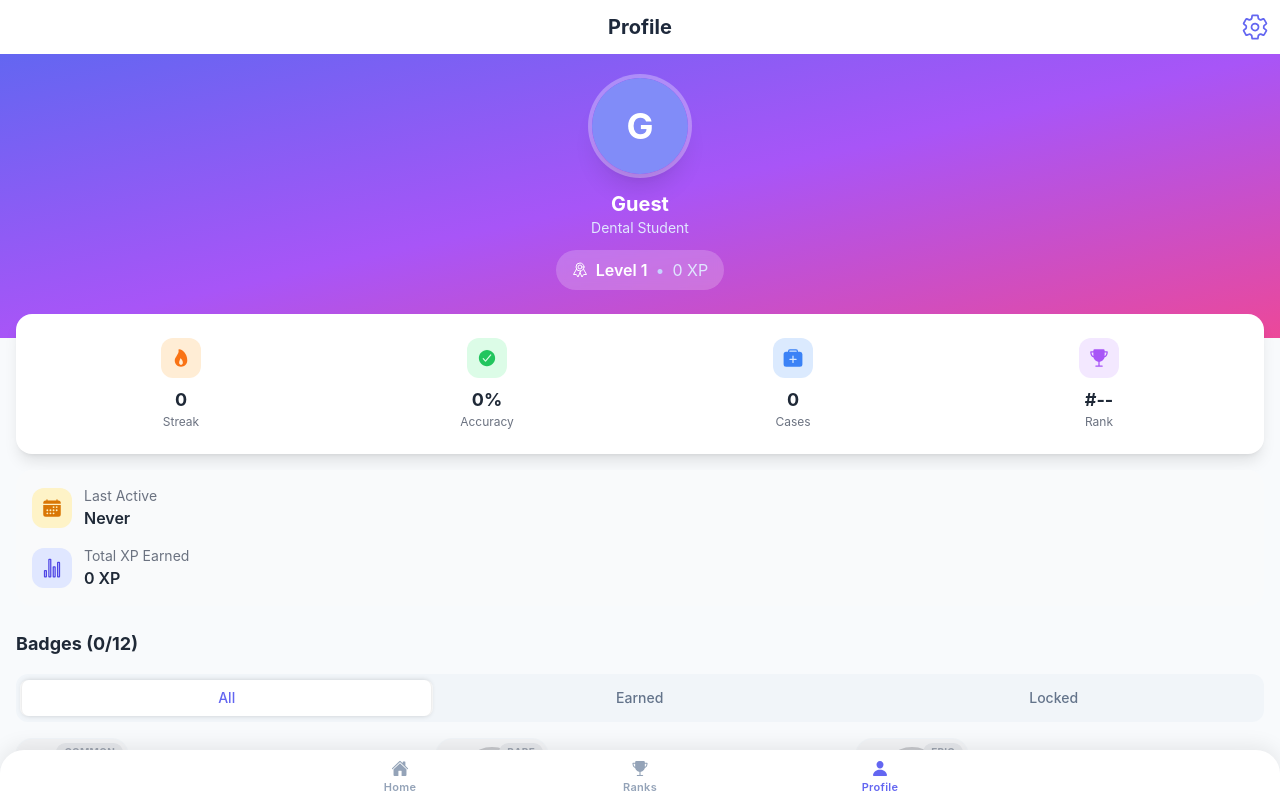
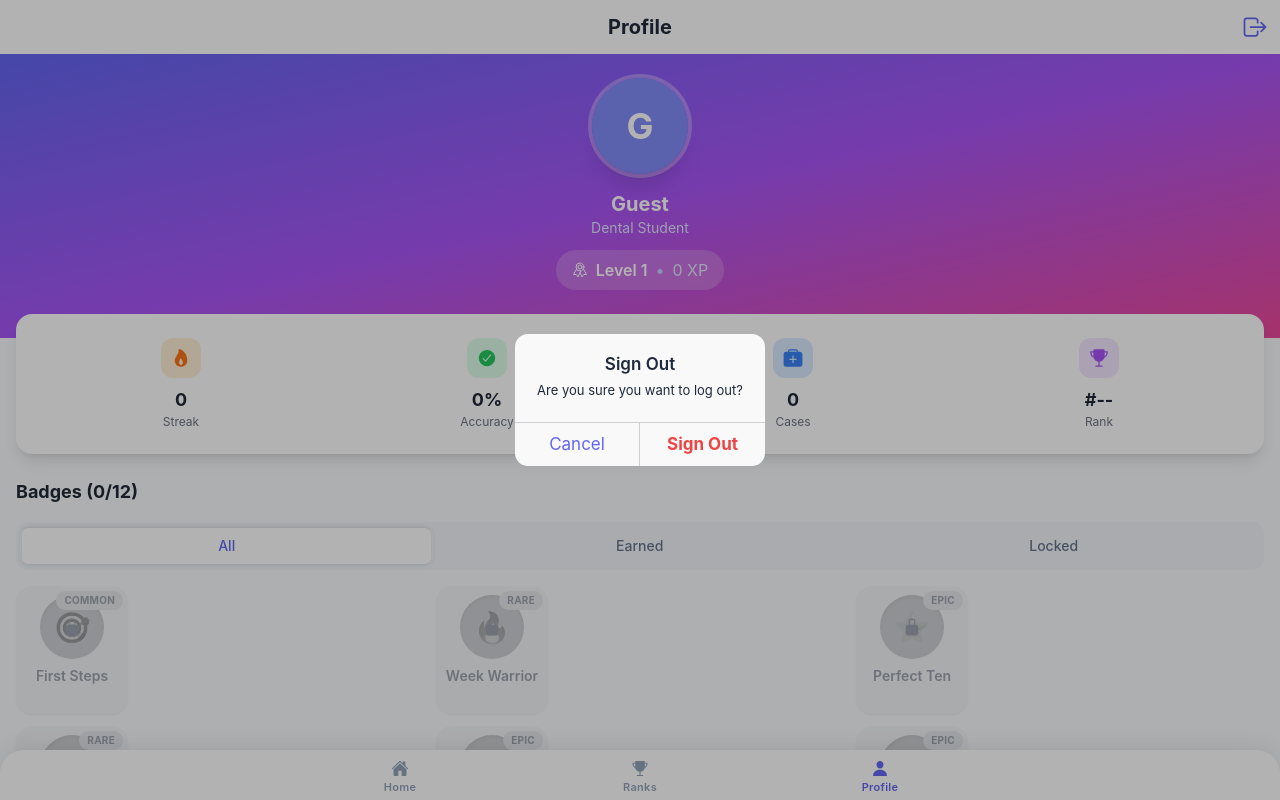
Before and after one commit to MadalinaMera/DentalSimApp, a React (Vite) app in the folder DentalSimFrontend/: page /tabs/profile in a window 1280 px wide. Both pictures are taken after a click on the element 1254 px from the left and 27 px from the top of the page. Built offline with nearby package versions, Linux system fonts and the light colour scheme.

Commit message:
add logout

```diff
--- a/DentalSimFrontend/src/pages/ProfileTab.tsx
+++ b/DentalSimFrontend/src/pages/ProfileTab.tsx
@@ -1,4 +1,5 @@
 import React, { useState } from 'react';
+import { useHistory } from 'react-router-dom'; // <--- 1. Import useHistory
 import {
     IonPage,
     IonHeader,
@@ -13,6 +14,7 @@ import {
     IonSegment,
     IonSegmentButton,
     useIonViewWillEnter,
+    IonAlert, // <--- 2. Import IonAlert for confirmation
 } from '@ionic/react';
 import {
     settingsOutline,
@@ -23,6 +25,7 @@ import {
     medkit,
     checkmarkCircle,
     calendar,
+    logOutOutline, // <--- 3. Import Logout Icon
 } from 'ionicons/icons';
 import {
     getAllBadges,
@@ -31,17 +34,20 @@ import {
 import BadgeComponent, { BadgeDetail } from '../components/BadgeComponent';
 
 const ProfileTab: React.FC = () => {
-    // State for real user data
+    const history = useHistory(); // <--- 4. Initialize History
     const [userProfile, setUserProfile] = useState<any>(null);
     const [earnedBadges, setEarnedBadges] = useState<Badge[]>([]);
+    const [showLogoutAlert, setShowLogoutAlert] = useState(false); // <--- 5. State for alert
 
-    const allBadges = getAllBadges(); // Get generic badge definitions (icons, desc)
+    const allBadges = getAllBadges().map(b => ({
+        ...b,
+        earnedAt: undefined
+    }));
 
     const [selectedBadge, setSelectedBadge] = useState<Badge | null>(null);
     const [showBadgeModal, setShowBadgeModal] = useState(false);
     const [badgeFilter, setBadgeFilter] = useState<string>('all');
 
-    // Fetch Data on Enter
     useIonViewWillEnter(() => {
         fetchProfile();
     });
@@ -59,13 +65,12 @@ const ProfileTab: React.FC = () => {
                 const data = await response.json();
                 setUserProfile(data);
 
-                // Map the "Names" from DB to full "Badge Objects" from Service
                 const earned = allBadges.filter(b =>
-                    data.earned_badges.includes(b.name) || // Check by name match
-                    data.earned_badges.includes(b.id)      // Or ID match (depending on how you saved it)
+                    data.earned_badges.includes(b.name) ||
+                    data.earned_badges.includes(b.id)
                 ).map(b => ({
                     ...b,
-                    earnedAt: new Date() // We don't store exact date in this simple DB model yet, so just mark as earned
+                    earnedAt: new Date()
                 }));
 
                 setEarnedBadges(earned);
@@ -75,27 +80,35 @@ const ProfileTab: React.FC = () => {
         }
     };
 
+    // --- LOGOUT LOGIC ---
+    const handleLogout = () => {
+        // 1. Clear the keys that keep us logged in
+        localStorage.removeItem('token');
+        localStorage.removeItem('user');
+
+        // 2. Redirect to Login (replace history so they can't go back)
+        history.replace('/login');
+    };
+    // --------------------
+
     const handleBadgeClick = (badge: Badge) => {
         setSelectedBadge(badge);
         setShowBadgeModal(true);
     };
 
-    // Filter Logic
     const filteredBadges = badgeFilter === 'earned'
         ? earnedBadges
         : badgeFilter === 'locked'
             ? allBadges.filter(b => !earnedBadges.find(eb => eb.id === b.id))
             : allBadges.map(b => {
-                // If earned, use the earned version (has date), else use locked version
                 const isEarned = earnedBadges.find(eb => eb.id === b.id);
                 return isEarned ? isEarned : b;
             });
 
-    // Display Helpers
     const username = userProfile?.username || 'Guest';
     const initial = username.charAt(0).toUpperCase();
     const xp = userProfile?.xp || 0;
-    const level = Math.floor(xp / 1000) + 1; // Calculate level from Real XP
+    const level = Math.floor(xp / 1000) + 1;
 
     return (
         <IonPage>
@@ -103,8 +116,8 @@ const ProfileTab: React.FC = () => {
                 <IonToolbar className="dentsim-toolbar">
                     <IonTitle className="text-center font-bold text-xl">Profile</IonTitle>
                     <IonButtons slot="end">
-                        <IonButton className="text-gray-600">
-                            <IonIcon icon={settingsOutline} slot="icon-only" />
+                        <IonButton className="text-gray-600" onClick={() => setShowLogoutAlert(true)}>
+                            <IonIcon icon={logOutOutline} slot="icon-only" />
                         </IonButton>
                     </IonButtons>
                 </IonToolbar>
@@ -114,19 +127,15 @@ const ProfileTab: React.FC = () => {
                 {/* Profile Header */}
                 <div className="bg-gradient-to-br from-indigo-500 via-purple-500 to-pink-500 pt-6 pb-12 px-4">
                     <div className="flex flex-col items-center">
-                        {/* Avatar */}
                         <IonAvatar className="w-24 h-24 ring-4 ring-white/30 shadow-xl mb-4 overflow-hidden">
                             <div className="w-full h-full bg-indigo-400 flex items-center justify-center text-white font-bold text-4xl rounded-full">
                                 {initial}
                             </div>
                         </IonAvatar>
 
-                        {/* Name */}
                         <h2 className="text-white text-xl font-bold capitalize">{username}</h2>
-                        {/* Role - ori il facem dinamic, ori il scoatem*/}
                         <p className="text-indigo-100 text-sm">Dental Student</p>
 
-                        {/* Level Badge */}
                         <div className="flex items-center gap-2 mt-3 bg-white/20 backdrop-blur-sm px-4 py-2 rounded-full">
                             <IonIcon icon={ribbonOutline} className="text-white" />
                             <span className="text-white font-semibold">
@@ -140,7 +149,7 @@ const ProfileTab: React.FC = () => {
                     </div>
                 </div>
 
-                {/* Stats Cards - REAL DATA */}
+                {/* Stats Cards */}
                 <div className="px-4 -mt-6">
                     <div className="bg-white rounded-2xl shadow-lg p-4">
                         <div className="grid grid-cols-4 gap-2">
@@ -172,49 +181,14 @@ const ProfileTab: React.FC = () => {
                                 <p className="text-xs text-gray-500">Cases</p>
                             </div>
 
-                            {/*rank*/}
                             <div className="text-center p-2">
                                 <div className="w-10 h-10 bg-purple-100 rounded-xl flex items-center justify-center mx-auto mb-2">
                                     <IonIcon icon={trophy} className="text-purple-500 text-xl" />
                                 </div>
                                 <p className="text-lg font-bold text-gray-800">
-                                    {/* Show Rank if it exists, otherwise '--' */}
                                     #{userProfile?.rank || '--'}
                                 </p>
                                 <p className="text-xs text-gray-500">Rank</p>
-                            </div>
-                        </div>
-                    </div>
-                </div>
-
-                {/* Additional Stats */}
-                <div className="px-4 mt-4">
-                    <div className="bg-gray-50 rounded-2xl p-4">
-                        <div className="flex items-center justify-between mb-4">
-                            <div className="flex items-center gap-3">
-                                <div className="w-10 h-10 bg-amber-100 rounded-xl flex items-center justify-center">
-                                    <IonIcon icon={calendar} className="text-amber-600 text-xl" />
-                                </div>
-                                <div>
-                                    <p className="text-sm text-gray-500">Last Active</p>
-                                    <p className="font-semibold text-gray-800">
-                                        {userProfile?.last_active_date || 'Never'}
-                                    </p>
-                                </div>
-                            </div>
-                        </div>
-
-                        <div className="flex items-center justify-between">
-                            <div className="flex items-center gap-3">
-                                <div className="w-10 h-10 bg-indigo-100 rounded-xl flex items-center justify-center">
-                                    <IonIcon icon={statsChartOutline} className="text-indigo-600 text-xl" />
-                                </div>
-                                <div>
-                                    <p className="text-sm text-gray-500">Total XP Earned</p>
-                                    <p className="font-semibold text-gray-800">
-                                        {xp.toLocaleString()} XP
-                                    </p>
-                                </div>
                             </div>
                         </div>
                     </div>
@@ -244,16 +218,34 @@ const ProfileTab: React.FC = () => {
                         </IonSegmentButton>
                     </IonSegment>
 
-                    <div className="grid grid-cols-3 gap-3">
+                    <div className="grid grid-cols-3 gap-3 mb-8">
                         {filteredBadges.map((badge) => (
                             <BadgeComponent
                                 key={badge.id}
-                                badge={badge} // This badge object now knows if it is earned!
+                                badge={badge}
                                 size="medium"
                                 onClick={handleBadgeClick}
                             />
                         ))}
                     </div>
+
+                    {/* --- BIG LOGOUT BUTTON --- */}
+                    <div className="mt-8 mb-8">
+                        <IonButton
+                            expand="block"
+                            color="danger"
+                            fill="outline"
+                            className="font-bold"
+                            onClick={() => setShowLogoutAlert(true)}
+                        >
+                            <IonIcon icon={logOutOutline} slot="start" />
+                            Sign Out
+                        </IonButton>
+                        <p className="text-center text-xs text-gray-400 mt-4">
+                            DentSim v1.0.0 • Built for Dental Students
+                        </p>
+                    </div>
+
                 </div>
 
                 {/* Badge Detail Modal */}
@@ -286,6 +278,25 @@ const ProfileTab: React.FC = () => {
                         )}
                     </IonContent>
                 </IonModal>
+
+                {/* --- LOGOUT CONFIRMATION ALERT --- */}
+                <IonAlert
+                    isOpen={showLogoutAlert}
+                    onDidDismiss={() => setShowLogoutAlert(false)}
+                    header="Sign Out"
+                    message="Are you sure you want to log out?"
+                    buttons={[
+                        {
+                            text: 'Cancel',
+                            role: 'cancel',
+                        },
+                        {
+                            text: 'Sign Out',
+                            role: 'destructive',
+                            handler: handleLogout, // Calls our logout function
+                        },
+                    ]}
+                />
             </IonContent>
         </IonPage>
     );
```
Also changed, not shown: 1 other file (tests, documents, lock files or other folders).
